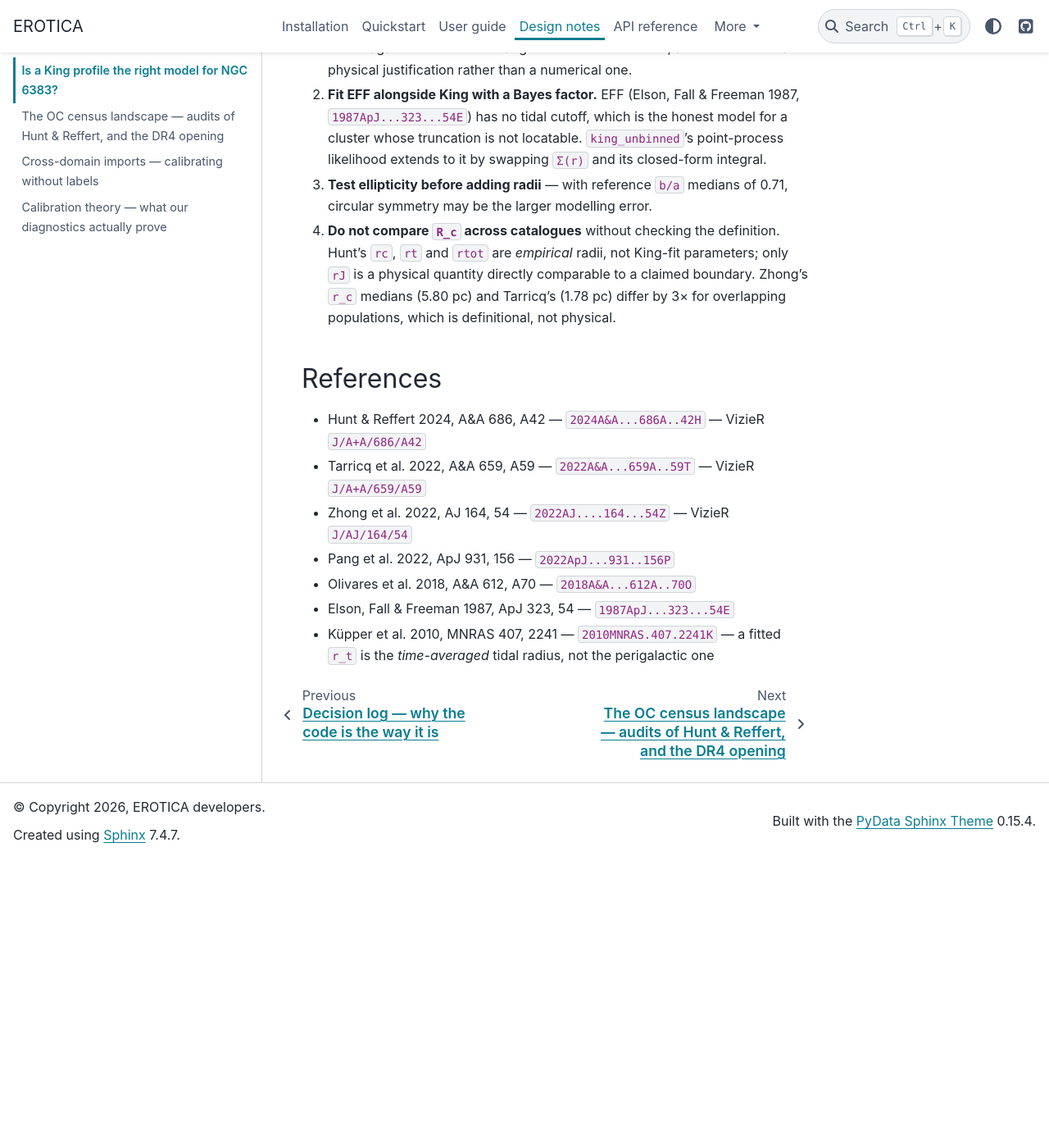
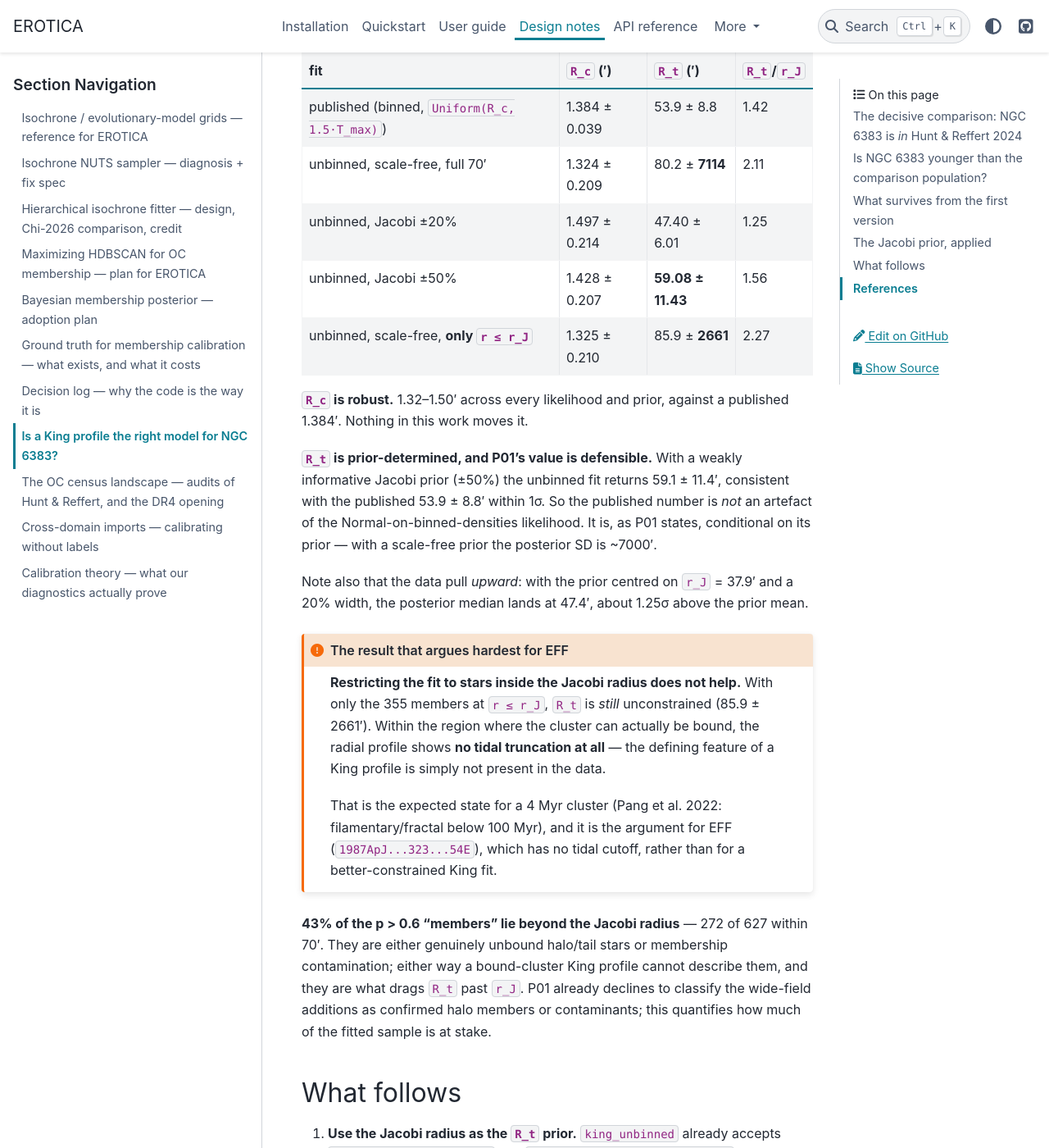
Before and after one commit to notluquis/erotica, a Sphinx documentation site: the page built from docs/design-notes/king_model_validity.md, in a window 1280 px wide and 1400 px high, scrolled down 3700 px. Shown: the whole window at 82% size. Built offline with Sphinx 7.4.7 and the PyData theme 0.15.4, drawn with Linux system fonts in a browser that asks for light colours; before the commit the page ends 4748 px from its top, so only the background shows below that; some of the changed text lies outside the part shown.

Commit message:
Apply the Jacobi prior to the King fit; R_t is not measurable here
Uses Hunt & Reffert 2024's r_J = 37.9' via king_unbinned's tidal_prior=.
4 chains, 2000 draws; R-hat 1.000, bulk-ESS >= 2095, zero divergences throughout.

  fit                              R_c (')          R_t (')      R_t/r_J
  published (binned, Uniform)      1.384 +/- 0.039  53.9 +/- 8.8    1.42
  unbinned scale-free, 70'         1.324 +/- 0.209  80.2 +/- 7114   2.11
  unbinned Jacobi +/-20%           1.497 +/- 0.214  47.40 +/- 6.01  1.25
  unbinned Jacobi +/-50%           1.428 +/- 0.207  59.08 +/- 11.43 1.56
  unbinned scale-free, r <= r_J    1.325 +/- 0.210  85.9 +/- 2661   2.27

R_c is robust: 1.32-1.50' across every likelihood and prior, vs published 1.384'.
Nothing in this work moves it.

R_t is prior-determined, and P01's value is defensible: with a weakly informative
Jacobi prior (+/-50%) the unbinned fit gives 59.1 +/- 11.4', consistent with the
published 53.9 +/- 8.8' within 1 sigma. So the published number is NOT an artefact
of the Normal-on-binned-densities likelihood -- it is conditional on its prior,
exactly as P01 says. The data also pull upward: with the prior centred on r_J and
a 20% width the posterior sits 1.25 sigma above the prior mean.

The sharpest result is the restricted fit. Using only the 355 members inside the
Jacobi radius, R_t is STILL unconstrained (85.9 +/- 2661'). Within the region
where the cluster can be bound, the profile shows no tidal truncation at all --
the defining feature of a King profile is absent from the data. That is expected
for a 4 Myr cluster and is the argument for EFF rather than for a better-
constrained King fit.

43% of the p>0.6 members (272 of 627) lie beyond the Jacobi radius. Unbound halo,
tidal tail, or contamination -- a bound-cluster model cannot describe them, and
they are what drags R_t past r_J.

Co-Authored-By: Claude Opus 5 (1M context) <noreply@anthropic.com>

````diff
--- a/docs/design-notes/king_model_validity.md
+++ b/docs/design-notes/king_model_validity.md
@@ -99,6 +99,50 @@ outer region for most open clusters deviates from the King profile", replacing i
 plus a log-normal halo and **four** radii. What P01 calls the King outer radius is, in current
 practice, the boundary of the *core component* only.
 
+
+## The Jacobi prior, applied
+
+`king_unbinned` accepts `tidal_prior=(mu, sigma)`. Using Hunt & Reffert's `r_J` = 37.9′
+(`tools/validation/king_jacobi_prior.json`; 4 chains, 2000 draws, R-hat = 1.000, bulk-ESS ≥ 2095,
+**zero divergences** in every run):
+
+| fit | `R_c` (′) | `R_t` (′) | `R_t`/`r_J` |
+|---|---|---|---|
+| published (binned, `Uniform(R_c, 1.5·T_max)`) | 1.384 ± 0.039 | 53.9 ± 8.8 | 1.42 |
+| unbinned, scale-free, full 70′ | 1.324 ± 0.209 | 80.2 ± **7114** | 2.11 |
+| unbinned, Jacobi ±20% | 1.497 ± 0.214 | 47.40 ± 6.01 | 1.25 |
+| unbinned, Jacobi ±50% | 1.428 ± 0.207 | **59.08 ± 11.43** | 1.56 |
+| unbinned, scale-free, **only `r ≤ r_J`** | 1.325 ± 0.210 | 85.9 ± **2661** | 2.27 |
+
+**`R_c` is robust.** 1.32–1.50′ across every likelihood and prior, against a published 1.384′.
+Nothing in this work moves it.
+
+**`R_t` is prior-determined, and P01's value is defensible.** With a weakly informative Jacobi prior
+(±50%) the unbinned fit returns 59.1 ± 11.4′, consistent with the published 53.9 ± 8.8′ within 1σ.
+So the published number is *not* an artefact of the Normal-on-binned-densities likelihood. It is,
+as P01 states, conditional on its prior — with a scale-free prior the posterior SD is ~7000′.
+
+Note also that the data pull *upward*: with the prior centred on `r_J` = 37.9′ and a 20% width, the
+posterior median lands at 47.4′, about 1.25σ above the prior mean.
+
+```{admonition} The result that argues hardest for EFF
+:class: important
+**Restricting the fit to stars inside the Jacobi radius does not help.** With only the 355 members
+at `r ≤ r_J`, `R_t` is *still* unconstrained (85.9 ± 2661′). Within the region where the cluster can
+actually be bound, the radial profile shows **no tidal truncation at all** — the defining feature of
+a King profile is simply not present in the data.
+
+That is the expected state for a 4 Myr cluster (Pang et al. 2022: filamentary/fractal below
+100 Myr), and it is the argument for EFF (`1987ApJ...323...54E`), which has no tidal cutoff, rather
+than for a better-constrained King fit.
+```
+
+**43% of the p > 0.6 "members" lie beyond the Jacobi radius** — 272 of 627 within 70′. They are
+either genuinely unbound halo/tail stars or membership contamination; either way a bound-cluster
+King profile cannot describe them, and they are what drags `R_t` past `r_J`. P01 already declines to
+classify the wide-field additions as confirmed halo members or contaminants; this quantifies how
+much of the fitted sample is at stake.
+
 ## What follows
 
 1. **Use the Jacobi radius as the `R_t` prior.** `king_unbinned` already accepts `tidal_prior=(mu, sigma)`
````
Also changed, not shown: 1 other file.
